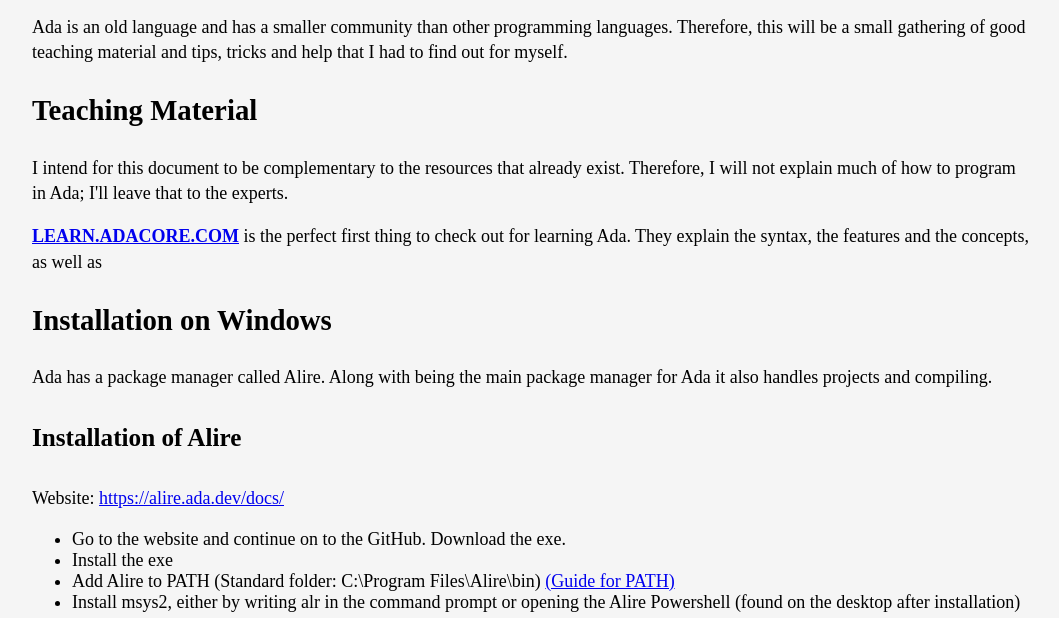
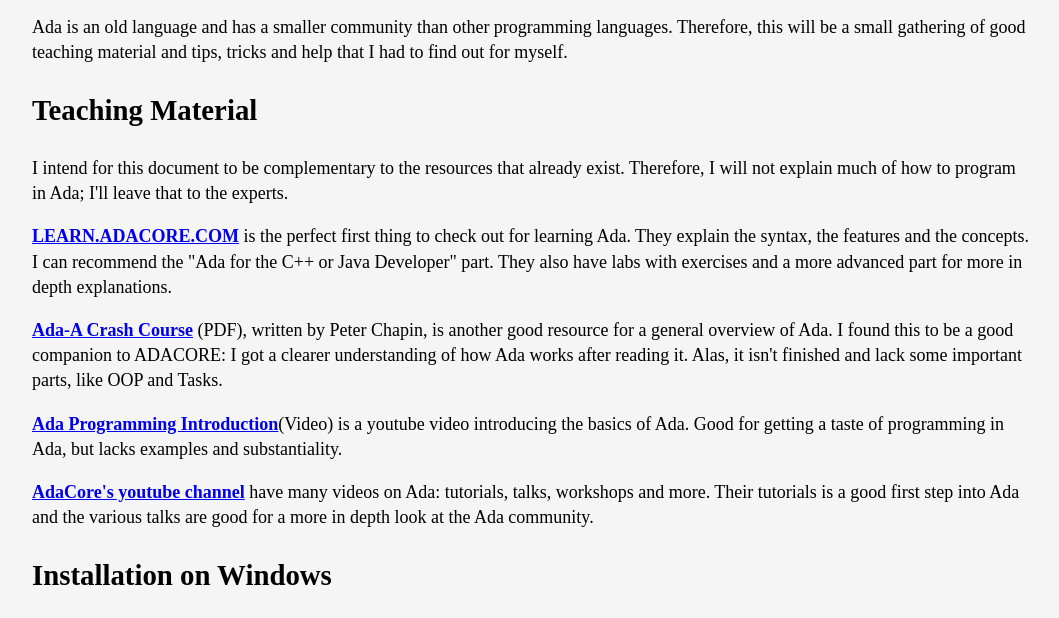
Before and after one commit to xDeZex/AdaGuide, a plain HTML site: page index.html in a window 1280 px wide. Shown: the part 148-766 px from the top of the page, without its empty margins (108-1167 px from the left). Drawn offline with Linux system fonts and the light colour scheme.

Commit message:
more text

```diff
--- a/index.html
+++ b/index.html
@@ -79,9 +79,13 @@
           <h2>What I had to find out myself</h2>
         </div>
         <p>Ada is an old language and has a smaller community than other programming languages. Therefore, this will be a small gathering of good teaching material and tips, tricks and help that I had to find out for myself.</p>
+
         <h3>Teaching Material</h3>
         <p>I intend for this document to be complementary to the resources that already exist. Therefore, I will not explain much of how to program in Ada; I'll leave that to the experts.</p>
-        <p><b><a href="https://learn.adacore.com/index.html">LEARN.ADACORE.COM</a></b> is the perfect first thing to check out for learning Ada. They explain the syntax, the features and the concepts, as well as </p>
+        <p><b><a href="https://learn.adacore.com/index.html">LEARN.ADACORE.COM</a></b> is the perfect first thing to check out for learning Ada. They explain the syntax, the features and the concepts. I can recommend the "Ada for the C++ or Java Developer" part. They also have labs with exercises and a more advanced part for more in depth explanations.</p>
+        <p><b><a href="http://pchapin.org/Ada/AdaCrash.pdf">Ada-A Crash Course</a></b> (PDF), written by Peter Chapin, is another good resource for a general overview of Ada. I found this to be a good companion to ADACORE: I got a clearer understanding of how Ada works after reading it. Alas, it isn't finished and lack some important parts, like OOP and Tasks.</p>
+        <p><b><a href="https://youtu.be/YPD9U4Wuh5A">Ada Programming Introduction</a></b>(Video) is a youtube video introducing the basics of Ada. Good for getting a taste of programming in Ada, but lacks examples and substantiality.</p>
+        <p><b><a href="https://www.youtube.com/@AdaCore05">AdaCore's youtube channel</a></b> have many videos on Ada: tutorials, talks, workshops and more. Their tutorials is a good first step into Ada and the various talks are good for a more in depth look at the Ada community.</p>
         <h3>Installation on Windows</h3>
         <p>Ada has a package manager called Alire. Along with being the main package manager for Ada it also handles projects and compiling.</p>
         <h4>Installation of Alire</h4>
```
